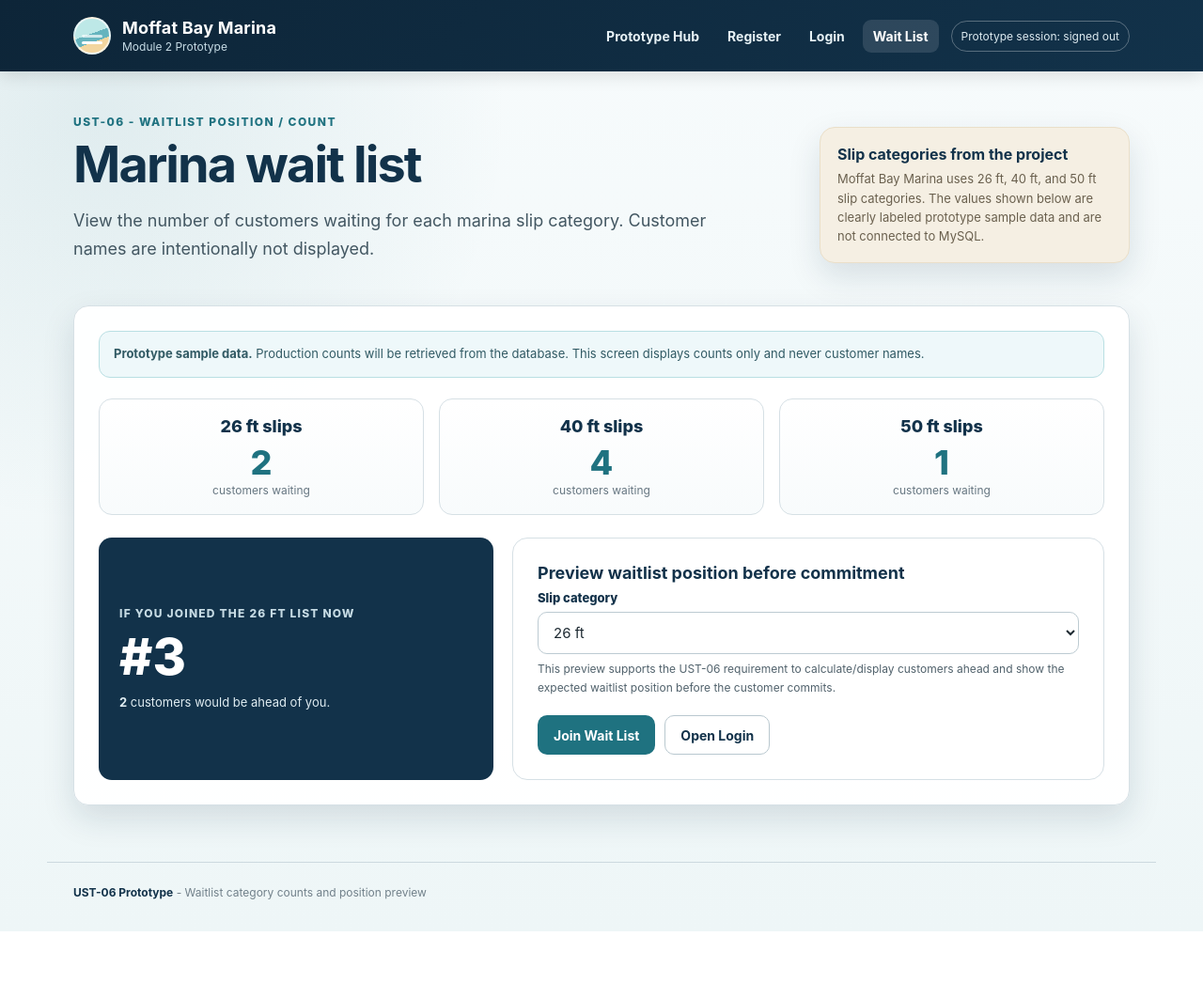
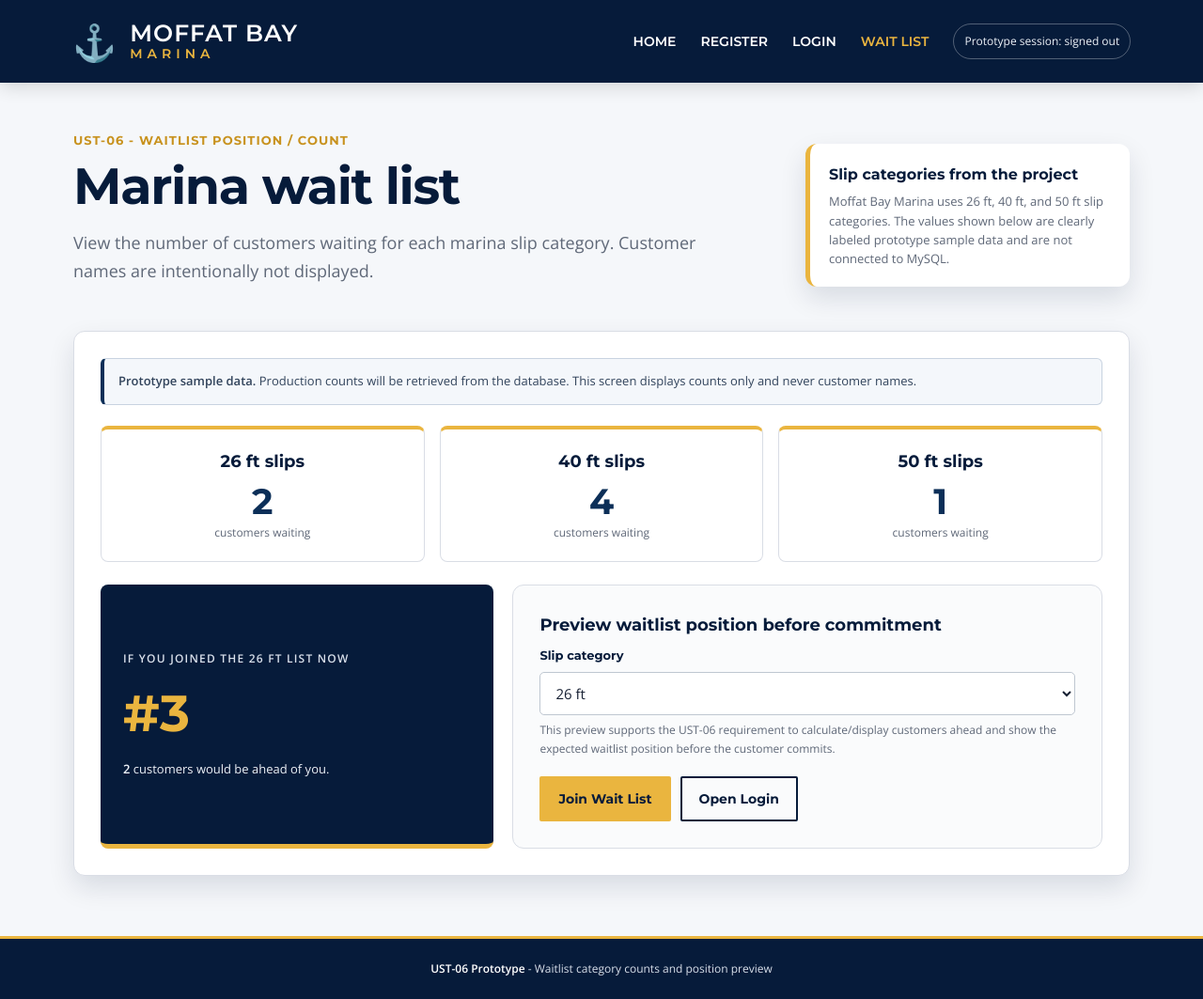
Before and after one commit to Panda-Alex21687/Moffat-Bay, a PHP site: page /ust06-waitlist.html in a window 1280 px wide. Shown: the whole page at 94% size. Before the commit the page ends 991 px from the top, so only its background shows below. Run offline with PHP 8.4, Linux system fonts and the light colour scheme.

Commit message:
Update Jordan Module 2 prototypes to team visual standard

```diff
--- a/Module 2/Prototypes/Jordan/styles.css
+++ b/Module 2/Prototypes/Jordan/styles.css
@@ -1,163 +1,180 @@
 :root {
-  --navy: #12324a;
-  --navy-2: #0d2538;
-  --teal: #1f7280;
-  --aqua: #dff4f4;
-  --sand: #f5efe3;
+  --navy: #061b3a;
+  --navy-2: #0c2f58;
+  --gold: #eab53f;
+  --gold-light: #f5c85b;
   --white: #ffffff;
-  --ink: #1e2a32;
-  --muted: #667681;
-  --line: #d6e0e5;
+  --text: #172033;
+  --muted: #5f6878;
+  --border: #d9dde5;
+  --soft: #f5f7fa;
   --success: #2f7d5b;
   --warning: #9d661b;
-  --danger: #a53b3b;
-  --shadow: 0 14px 34px rgba(17, 48, 70, 0.13);
-  --radius: 16px;
+  --danger: #b42334;
+  --shadow: 0 12px 28px rgba(6, 27, 58, 0.12);
+  --radius: 12px;
 }
 
 * { box-sizing: border-box; }
-
 html, body { margin: 0; padding: 0; }
 
 body {
   min-height: 100vh;
-  font-family: Inter, ui-sans-serif, -apple-system, BlinkMacSystemFont, "Segoe UI", Arial, sans-serif;
-  color: var(--ink);
-  background:
-    radial-gradient(circle at 8% 12%, rgba(31, 114, 128, 0.10), transparent 30%),
-    linear-gradient(180deg, #f7fbfc 0%, #eef6f7 100%);
+  font-family: "Open Sans", Arial, sans-serif;
+  color: var(--text);
+  background: var(--soft);
+  line-height: 1.6;
 }
 
 a { color: inherit; }
 
+h1, h2, h3, nav a, .btn, .brand-name, .brand-subtitle, .eyebrow, label, .story-id {
+  font-family: "Montserrat", Arial, sans-serif;
+}
+
 .site-header {
-  background: linear-gradient(135deg, var(--navy-2), var(--navy));
+  background: var(--navy);
   color: var(--white);
-  box-shadow: 0 4px 18px rgba(0,0,0,.12);
+  box-shadow: 0 4px 18px rgba(0,0,0,.15);
 }
 
 .header-inner {
-  max-width: 1180px;
+  max-width: 1400px;
   margin: 0 auto;
-  padding: 18px 28px;
+  min-height: 88px;
+  padding: 0 6%;
   display: flex;
   align-items: center;
   justify-content: space-between;
-  gap: 24px;
+  gap: 30px;
 }
 
 .brand {
   display: flex;
   align-items: center;
-  gap: 12px;
+  gap: 14px;
   text-decoration: none;
+  color: var(--white);
+  flex-shrink: 0;
 }
 
-.brand-mark {
-  width: 40px;
-  height: 40px;
-  border-radius: 50%;
-  background: linear-gradient(160deg, #bde8e7 0 45%, #66b4be 45% 65%, #f3d69f 65% 100%);
-  border: 2px solid rgba(255,255,255,.7);
-  position: relative;
-  overflow: hidden;
+.anchor-logo {
+  font-size: 38px;
+  line-height: 1;
 }
 
-.brand-mark::after {
-  content: "";
-  position: absolute;
-  left: 7px;
-  right: 7px;
-  bottom: 9px;
-  height: 3px;
-  background: white;
-  border-radius: 3px;
-  box-shadow: 0 -7px 0 rgba(255,255,255,.7);
+.brand-name {
+  display: block;
+  font-size: 25px;
+  font-weight: 600;
+  letter-spacing: 1px;
+  line-height: 1.05;
 }
 
-.brand-text strong { display: block; font-size: 18px; letter-spacing: .2px; }
-.brand-text span { display: block; color: #c7dce6; font-size: 12px; margin-top: 2px; }
+.brand-subtitle {
+  display: block;
+  color: var(--gold);
+  font-size: 14px;
+  font-weight: 600;
+  letter-spacing: 5px;
+  margin-top: 2px;
+  line-height: 1.1;
+}
 
-nav { display: flex; align-items: center; gap: 8px; flex-wrap: wrap; }
+nav {
+  display: flex;
+  align-items: center;
+  gap: 26px;
+  flex-wrap: wrap;
+}
+
 nav a {
-  color: #e6f1f5;
+  color: var(--white);
   text-decoration: none;
   font-size: 14px;
-  font-weight: 650;
-  padding: 9px 11px;
-  border-radius: 9px;
+  font-weight: 600;
+  padding: 10px 0;
 }
-nav a:hover, nav a.active { background: rgba(255,255,255,.12); color: white; }
+
+nav a:hover,
+nav a.active {
+  color: var(--gold);
+}
 
 .session-pill {
-  margin-left: 5px;
-  border: 1px solid rgba(255,255,255,.3);
-  padding: 8px 10px;
+  border: 1px solid rgba(255,255,255,.30);
+  padding: 8px 11px;
   border-radius: 999px;
   font-size: 12px;
-  color: #dceaf0;
+  color: #eef2f8;
+  white-space: nowrap;
 }
 
-main { max-width: 1180px; margin: 0 auto; padding: 42px 28px 60px; }
+main {
+  max-width: 1180px;
+  margin: 0 auto;
+  padding: 48px 28px 64px;
+}
 
 .hero-compact {
   display: grid;
   grid-template-columns: 1.3fr .7fr;
-  gap: 28px;
+  gap: 30px;
   align-items: center;
-  margin-bottom: 28px;
+  margin-bottom: 30px;
 }
 
 .eyebrow {
   display: inline-flex;
   align-items: center;
   gap: 8px;
-  color: var(--teal);
-  font-weight: 800;
+  color: #c8921e;
+  font-weight: 700;
   text-transform: uppercase;
-  font-size: 12px;
-  letter-spacing: .12em;
+  font-size: 13px;
+  letter-spacing: .08em;
   margin-bottom: 10px;
 }
 
 h1, h2, h3 { color: var(--navy); margin-top: 0; }
-h1 { font-size: clamp(34px, 5vw, 54px); line-height: 1.02; letter-spacing: -0.035em; margin-bottom: 14px; }
-h2 { font-size: 27px; margin-bottom: 10px; }
+h1 { font-size: clamp(34px, 5vw, 54px); line-height: 1.05; letter-spacing: -.025em; margin-bottom: 14px; }
+h2 { font-size: 28px; line-height: 1.2; margin-bottom: 10px; }
 h3 { font-size: 18px; margin-bottom: 8px; }
-.lead { font-size: 18px; line-height: 1.65; color: #435762; max-width: 780px; }
+.lead { font-size: 18px; line-height: 1.65; color: var(--muted); max-width: 780px; }
 
 .prototype-badge {
   justify-self: end;
-  width: min(330px, 100%);
-  background: var(--sand);
-  border: 1px solid #eadfc9;
+  width: min(345px, 100%);
+  background: var(--white);
+  border-left: 5px solid var(--gold);
   border-radius: var(--radius);
-  padding: 18px;
+  padding: 20px;
   box-shadow: var(--shadow);
 }
-.prototype-badge strong { color: var(--navy); display: block; margin-bottom: 6px; }
-.prototype-badge p { margin: 0; color: #6a604e; font-size: 13px; line-height: 1.55; }
+.prototype-badge strong { color: var(--navy); display: block; margin-bottom: 6px; font-family: "Montserrat", Arial, sans-serif; }
+.prototype-badge p { margin: 0; color: var(--muted); font-size: 13px; line-height: 1.55; }
 
 .grid-2 { display: grid; grid-template-columns: 1fr 1fr; gap: 24px; }
 .grid-3 { display: grid; grid-template-columns: repeat(3, 1fr); gap: 18px; }
 
 .card {
-  background: rgba(255,255,255,.97);
-  border: 1px solid var(--line);
+  background: var(--white);
+  border: 1px solid var(--border);
   border-radius: var(--radius);
   box-shadow: var(--shadow);
-  padding: 26px;
+  padding: 28px;
 }
 
-.card.soft { background: rgba(255,255,255,.80); box-shadow: none; }
-.card p { color: #51626c; line-height: 1.62; }
+.card.soft { background: #fafbfc; box-shadow: none; }
+.card p { color: var(--muted); line-height: 1.62; }
 
 .prototype-card {
   display: flex;
   flex-direction: column;
   min-height: 245px;
+  border-top: 4px solid var(--gold);
 }
-.prototype-card .story-id { font-size: 12px; font-weight: 800; color: var(--teal); letter-spacing: .07em; }
+.prototype-card .story-id { font-size: 12px; font-weight: 700; color: #c8921e; letter-spacing: .07em; }
 .prototype-card .actions { margin-top: auto; display: flex; gap: 10px; flex-wrap: wrap; }
 
 .btn {
@@ -165,43 +182,42 @@ h3 { font-size: 18px; margin-bottom: 8px; }
   align-items: center;
   justify-content: center;
   gap: 8px;
-  min-height: 42px;
-  padding: 10px 16px;
-  border-radius: 10px;
-  border: 1px solid transparent;
+  min-height: 44px;
+  padding: 11px 18px;
+  border: 2px solid transparent;
+  border-radius: 2px;
   cursor: pointer;
-  font: inherit;
   font-size: 14px;
-  font-weight: 750;
+  font-weight: 700;
   text-decoration: none;
 }
-.btn.primary { background: var(--teal); color: white; }
-.btn.primary:hover { background: #195f6b; }
-.btn.secondary { background: white; color: var(--navy); border-color: #b9c8cf; }
-.btn.secondary:hover { background: #f3f7f8; }
-.btn.danger { background: #fff6f6; color: var(--danger); border-color: #e9b9b9; }
+.btn.primary { background: var(--gold); color: var(--navy); }
+.btn.primary:hover { background: var(--gold-light); }
+.btn.secondary { background: transparent; color: var(--navy); border-color: var(--navy); }
+.btn.secondary:hover { background: var(--navy); color: var(--white); }
+.btn.danger { background: #fff5f6; color: var(--danger); border-color: #e6aeb6; }
 .btn.full { width: 100%; }
 .btn:disabled { opacity: .55; cursor: not-allowed; }
 
 .form-layout { display: grid; grid-template-columns: minmax(0, 1.1fr) minmax(290px, .65fr); gap: 26px; align-items: start; }
-.form-card { padding: 30px; }
+.form-card { padding: 32px; border-top: 4px solid var(--gold); }
 .form-grid { display: grid; grid-template-columns: 1fr 1fr; gap: 18px; }
 .field.full { grid-column: 1 / -1; }
-label { display: block; font-size: 13px; font-weight: 800; color: var(--navy); margin-bottom: 7px; }
+label { display: block; font-size: 13px; font-weight: 700; color: var(--navy); margin-bottom: 7px; }
 input, select {
   width: 100%;
-  border: 1px solid #bdcbd2;
-  border-radius: 10px;
-  background: white;
+  border: 1px solid #bfc7d1;
+  border-radius: 5px;
+  background: var(--white);
   padding: 11px 12px;
   min-height: 45px;
   font: inherit;
   font-size: 15px;
-  color: var(--ink);
+  color: var(--text);
   outline: none;
 }
-input:focus, select:focus { border-color: var(--teal); box-shadow: 0 0 0 3px rgba(31,114,128,.12); }
-input.invalid { border-color: var(--danger); box-shadow: 0 0 0 3px rgba(165,59,59,.09); }
+input:focus, select:focus { border-color: var(--gold); box-shadow: 0 0 0 3px rgba(234,181,63,.18); }
+input.invalid { border-color: var(--danger); box-shadow: 0 0 0 3px rgba(180,35,52,.10); }
 .helper { margin-top: 6px; font-size: 12px; color: var(--muted); line-height: 1.45; }
 .error { margin-top: 6px; font-size: 12px; color: var(--danger); font-weight: 700; min-height: 17px; }
 
@@ -209,80 +225,100 @@ input.invalid { border-color: var(--danger); box-shadow: 0 0 0 3px rgba(165,59,5
 .rule-list li.met { color: var(--success); font-weight: 700; }
 
 .notice {
-  border-radius: 12px;
+  border-radius: 6px;
   padding: 14px 15px;
   line-height: 1.52;
   font-size: 13px;
   margin-bottom: 16px;
 }
-.notice.info { background: #eef8fa; border: 1px solid #b9dfe3; color: #315a64; }
-.notice.success { background: #eff8f2; border: 1px solid #b9dec7; color: #2d6648; }
-.notice.warning { background: #fff8ed; border: 1px solid #ecd09e; color: #735019; }
+.notice.info { background: #f4f7fb; border: 1px solid #c8d3e0; border-left: 4px solid var(--navy-2); color: #32445c; }
+.notice.success { background: #eff8f2; border: 1px solid #b9dec7; border-left: 4px solid var(--success); color: #2d6648; }
+.notice.warning { background: #fff9eb; border: 1px solid #ecd09e; border-left: 4px solid var(--gold); color: #735019; }
 
 .aside-list { list-style: none; padding: 0; margin: 0; }
-.aside-list li { display: flex; gap: 10px; margin: 12px 0; color: #4f616b; font-size: 13px; line-height: 1.45; }
+.aside-list li { display: flex; gap: 10px; margin: 12px 0; color: var(--muted); font-size: 13px; line-height: 1.45; }
 .aside-list li::before { content: "✓"; color: var(--success); font-weight: 900; }
 
 .metric-grid { display: grid; grid-template-columns: repeat(3, 1fr); gap: 16px; margin: 22px 0; }
 .metric {
-  border: 1px solid var(--line);
-  background: linear-gradient(180deg, white, #f8fbfc);
-  border-radius: 14px;
-  padding: 18px;
+  border: 1px solid var(--border);
+  border-top: 4px solid var(--gold);
+  background: var(--white);
+  border-radius: 8px;
+  padding: 20px;
   text-align: center;
 }
-.metric .size { color: var(--navy); font-size: 18px; font-weight: 850; }
-.metric .count { font-size: 36px; line-height: 1; font-weight: 850; color: var(--teal); margin: 10px 0 4px; }
+.metric .size { color: var(--navy); font-family: "Montserrat", Arial, sans-serif; font-size: 18px; font-weight: 700; }
+.metric .count { font-family: "Montserrat", Arial, sans-serif; font-size: 38px; line-height: 1; font-weight: 700; color: var(--navy-2); margin: 10px 0 4px; }
 .metric .caption { font-size: 12px; color: var(--muted); }
 
 .waitlist-panel { margin-top: 24px; display: grid; grid-template-columns: .8fr 1.2fr; gap: 20px; }
 .position-box {
   background: var(--navy);
-  color: white;
-  padding: 22px;
-  border-radius: 14px;
+  color: var(--white);
+  padding: 24px;
+  border-radius: 8px;
   min-height: 185px;
   display: flex;
   flex-direction: column;
   justify-content: center;
+  border-bottom: 5px solid var(--gold);
 }
-.position-box .small { color: #c6dbe4; font-size: 12px; text-transform: uppercase; letter-spacing: .1em; font-weight: 800; }
-.position-box .big { font-size: 54px; font-weight: 850; margin: 6px 0; }
-.position-box p { color: #e0edf2; margin: 0; font-size: 13px; }
+.position-box .small { color: #d9e0eb; font-size: 12px; text-transform: uppercase; letter-spacing: .1em; font-weight: 700; }
+.position-box .big { color: var(--gold); font-family: "Montserrat", Arial, sans-serif; font-size: 54px; font-weight: 700; margin: 6px 0; }
+.position-box p { color: #eef2f8; margin: 0; font-size: 13px; }
 
 .table-wrap { overflow-x: auto; }
 table { width: 100%; border-collapse: collapse; }
-th, td { padding: 13px 12px; text-align: left; border-bottom: 1px solid var(--line); font-size: 14px; }
-th { color: var(--navy); background: #f4f8f9; font-size: 12px; text-transform: uppercase; letter-spacing: .04em; }
+th, td { padding: 13px 12px; text-align: left; border-bottom: 1px solid var(--border); font-size: 14px; }
+th { color: var(--navy); background: var(--soft); font-size: 12px; text-transform: uppercase; letter-spacing: .04em; }
 
-.center-card { max-width: 620px; margin: 28px auto 0; text-align: center; }
+.center-card { max-width: 650px; margin: 28px auto 0; text-align: center; border-top: 4px solid var(--gold); }
 .icon-circle {
-  width: 72px; height: 72px; border-radius: 50%; margin: 0 auto 18px;
-  display: grid; place-items: center; font-size: 32px;
-  background: var(--aqua); color: var(--teal); border: 1px solid #acd7db;
+  width: 72px;
+  height: 72px;
+  border-radius: 50%;
+  margin: 0 auto 18px;
+  display: grid;
+  place-items: center;
+  font-size: 32px;
+  background: var(--navy);
+  color: var(--gold);
+  border: 2px solid var(--gold);
 }
-.code-box { font-family: Consolas, "Courier New", monospace; background: #f4f7f8; border: 1px dashed #9fb3bd; border-radius: 10px; padding: 12px; color: var(--navy); font-size: 14px; }
+.code-box { font-family: Consolas, "Courier New", monospace; background: var(--soft); border: 1px dashed #9ca8b8; border-radius: 5px; padding: 12px; color: var(--navy); font-size: 14px; }
 
 .footer {
-  max-width: 1180px;
-  margin: 0 auto;
-  padding: 24px 28px 34px;
-  color: #71808a;
+  max-width: none;
+  margin: 0;
+  padding: 22px 6%;
+  color: #d9e0eb;
   font-size: 12px;
-  border-top: 1px solid rgba(160,180,190,.45);
+  background: var(--navy);
+  border-top: 3px solid var(--gold);
+  text-align: center;
 }
-.footer strong { color: var(--navy); }
+.footer strong { color: var(--white); }
 
 .inline-actions { display: flex; gap: 10px; flex-wrap: wrap; margin-top: 20px; }
 .stack { display: grid; gap: 14px; }
 .hidden { display: none !important; }
 
-@media (max-width: 860px) {
-  .header-inner { align-items: flex-start; flex-direction: column; }
+@media (max-width: 960px) {
+  .header-inner { align-items: flex-start; flex-direction: column; padding: 20px 5%; }
+  nav { gap: 18px 24px; }
   .hero-compact, .form-layout, .grid-2, .grid-3, .waitlist-panel { grid-template-columns: 1fr; }
   .prototype-badge { justify-self: start; }
   .form-grid { grid-template-columns: 1fr; }
   .field.full { grid-column: auto; }
   .metric-grid { grid-template-columns: 1fr; }
-  nav { width: 100%; }
 }
+
+@media (max-width: 600px) {
+  main { padding: 34px 18px 48px; }
+  .brand-name { font-size: 21px; }
+  .brand-subtitle { font-size: 12px; letter-spacing: 4px; }
+  nav { width: 100%; gap: 12px 18px; }
+  .session-pill { width: 100%; text-align: center; }
+  .card { padding: 22px; }
+}
--- a/Module 2/Prototypes/Jordan/ust04-verification.html
+++ b/Module 2/Prototypes/Jordan/ust04-verification.html
@@ -4,10 +4,13 @@
   <meta charset="UTF-8">
   <meta name="viewport" content="width=device-width, initial-scale=1.0">
   <title>Email Verification - Moffat Bay Marina Prototype</title>
+  <link rel="preconnect" href="https://fonts.googleapis.com">
+  <link rel="preconnect" href="https://fonts.gstatic.com" crossorigin>
+  <link href="https://fonts.googleapis.com/css2?family=Montserrat:wght@500;600;700&family=Open+Sans:wght@400;600&display=swap" rel="stylesheet">
   <link rel="stylesheet" href="styles.css">
 </head>
 <body>
-<header class="site-header"><div class="header-inner"><a class="brand" href="index.html"><span class="brand-mark"></span><span class="brand-text"><strong>Moffat Bay Marina</strong><span>Module 2 Prototype</span></span></a><nav><a href="index.html">Prototype Hub</a><a class="active" href="ust04-register.html">Register</a><a href="ust04-login.html">Login</a><a href="ust06-waitlist.html">Wait List</a><span class="session-pill" id="sessionPill">Prototype session: signed out</span></nav></div></header>
+<header class="site-header"><div class="header-inner"><a class="brand" href="index.html" aria-label="Moffat Bay Marina home"><span class="anchor-logo" aria-hidden="true">⚓</span><span><span class="brand-name">MOFFAT BAY</span><span class="brand-subtitle">MARINA</span></span></a><nav><a href="index.html">HOME</a><a class="active" href="ust04-register.html">REGISTER</a><a href="ust04-login.html">LOGIN</a><a href="ust06-waitlist.html">WAIT LIST</a><span class="session-pill" id="sessionPill">Prototype session: signed out</span></nav></div></header>
 <main>
   <section class="center-card card" id="verificationPending">
     <div class="icon-circle" aria-hidden="true">✉</div>
--- a/Module 2/Prototypes/Jordan/ust06-waitlist.html
+++ b/Module 2/Prototypes/Jordan/ust06-waitlist.html
@@ -4,10 +4,13 @@
   <meta charset="UTF-8">
   <meta name="viewport" content="width=device-width, initial-scale=1.0">
   <title>Wait List - Moffat Bay Marina Prototype</title>
+  <link rel="preconnect" href="https://fonts.googleapis.com">
+  <link rel="preconnect" href="https://fonts.gstatic.com" crossorigin>
+  <link href="https://fonts.googleapis.com/css2?family=Montserrat:wght@500;600;700&family=Open+Sans:wght@400;600&display=swap" rel="stylesheet">
   <link rel="stylesheet" href="styles.css">
 </head>
 <body>
-<header class="site-header"><div class="header-inner"><a class="brand" href="index.html"><span class="brand-mark"></span><span class="brand-text"><strong>Moffat Bay Marina</strong><span>Module 2 Prototype</span></span></a><nav><a href="index.html">Prototype Hub</a><a href="ust04-register.html">Register</a><a href="ust04-login.html">Login</a><a class="active" href="ust06-waitlist.html">Wait List</a><span class="session-pill" id="sessionPill">Prototype session: signed out</span></nav></div></header>
+<header class="site-header"><div class="header-inner"><a class="brand" href="index.html" aria-label="Moffat Bay Marina home"><span class="anchor-logo" aria-hidden="true">⚓</span><span><span class="brand-name">MOFFAT BAY</span><span class="brand-subtitle">MARINA</span></span></a><nav><a href="index.html">HOME</a><a href="ust04-register.html">REGISTER</a><a href="ust04-login.html">LOGIN</a><a class="active" href="ust06-waitlist.html">WAIT LIST</a><span class="session-pill" id="sessionPill">Prototype session: signed out</span></nav></div></header>
 <main>
   <section class="hero-compact">
     <div><div class="eyebrow">UST-06 - Waitlist Position / Count</div><h1>Marina wait list</h1><p class="lead">View the number of customers waiting for each marina slip category. Customer names are intentionally not displayed.</p></div>
```
Also changed, not shown: Module 2/Prototypes/Jordan/index.html (+8 -8 lines), Module 2/Prototypes/Jordan/prototype.js (+8 -2 lines), Module 2/Prototypes/Jordan/ust04-login.html (+6 -3 lines), Module 2/Prototypes/Jordan/ust04-register.html (+5 -2 lines).
